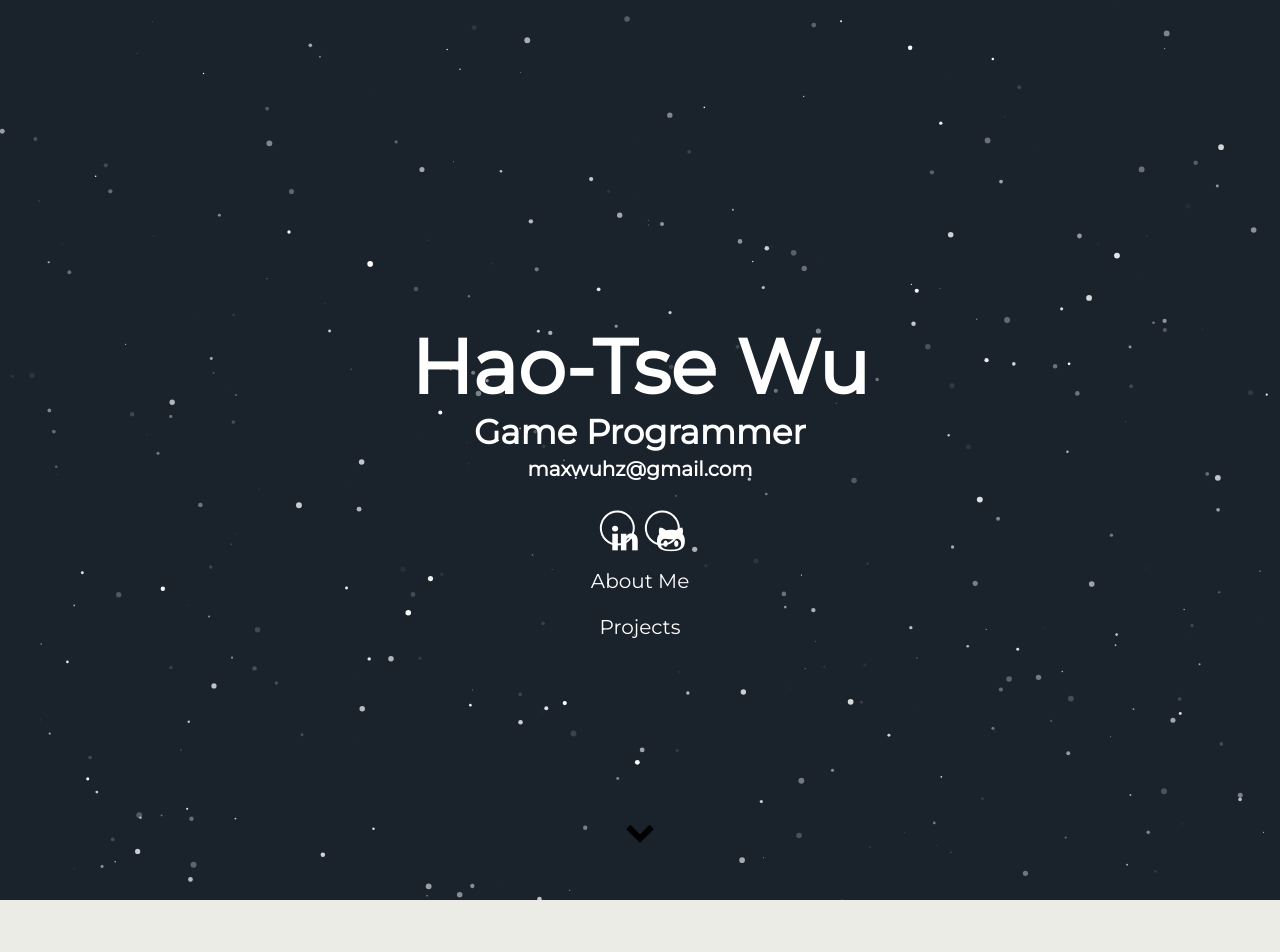
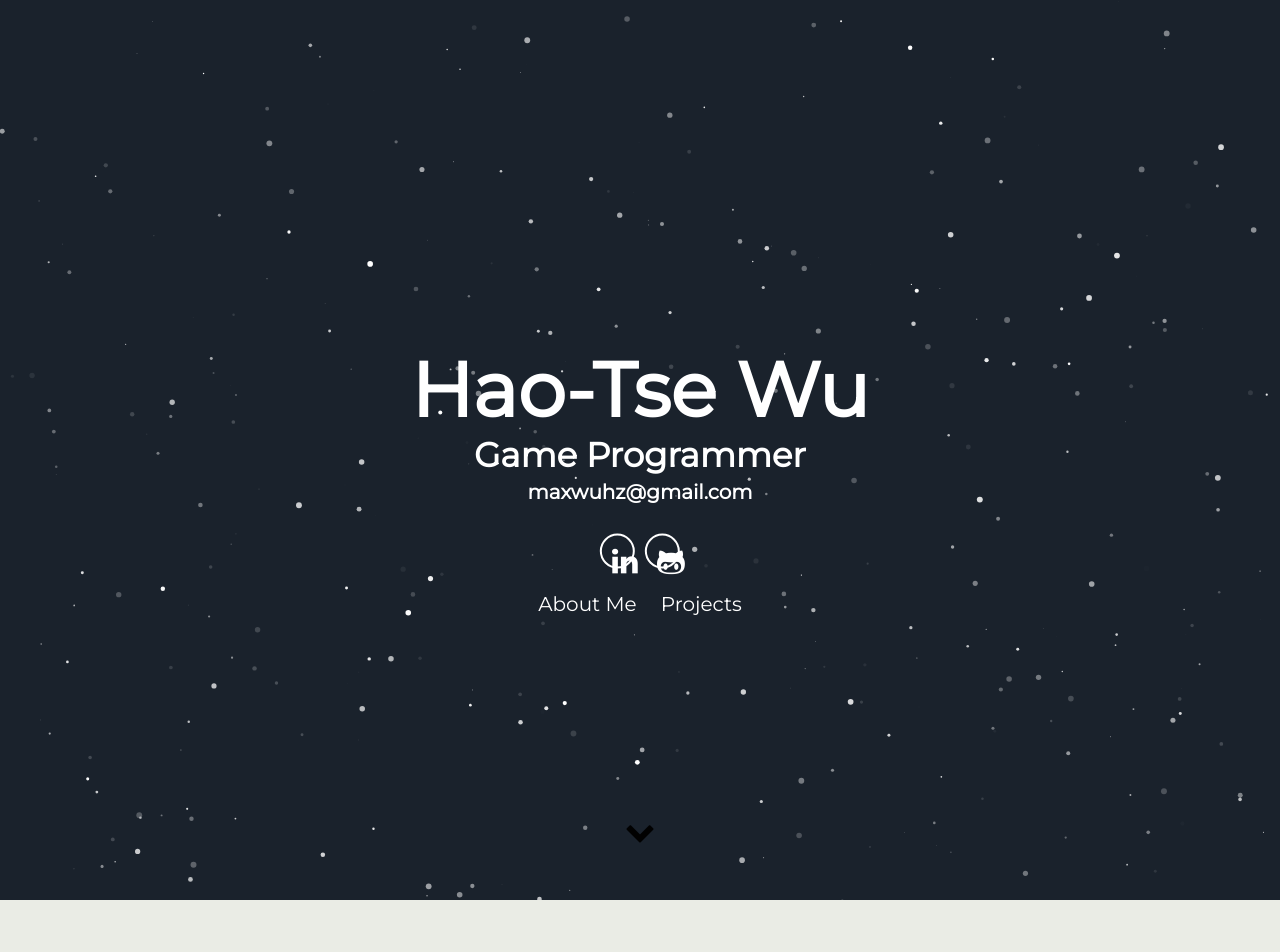
Before and after one commit to Maxroo/Maxroo.github.io, a Jekyll site: the page built from index.html, in a window 1280 px wide. Shown: the top 952 px of the page. Built offline with Jekyll 4.4.1, drawn with Linux system fonts in a browser that asks for light colours; some web fonts are replaced.

Commit message:
horizontal menu

```diff
--- a/_includes/header.html
+++ b/_includes/header.html
@@ -13,7 +13,6 @@
       </div>
       <div class="header-links">
         <a class="link" href="../aboutMe.html" >About Me</a>
-        <p>  </p>
         <a class="link" href="../index.html" >Projects</a>
 
       </div>
```
